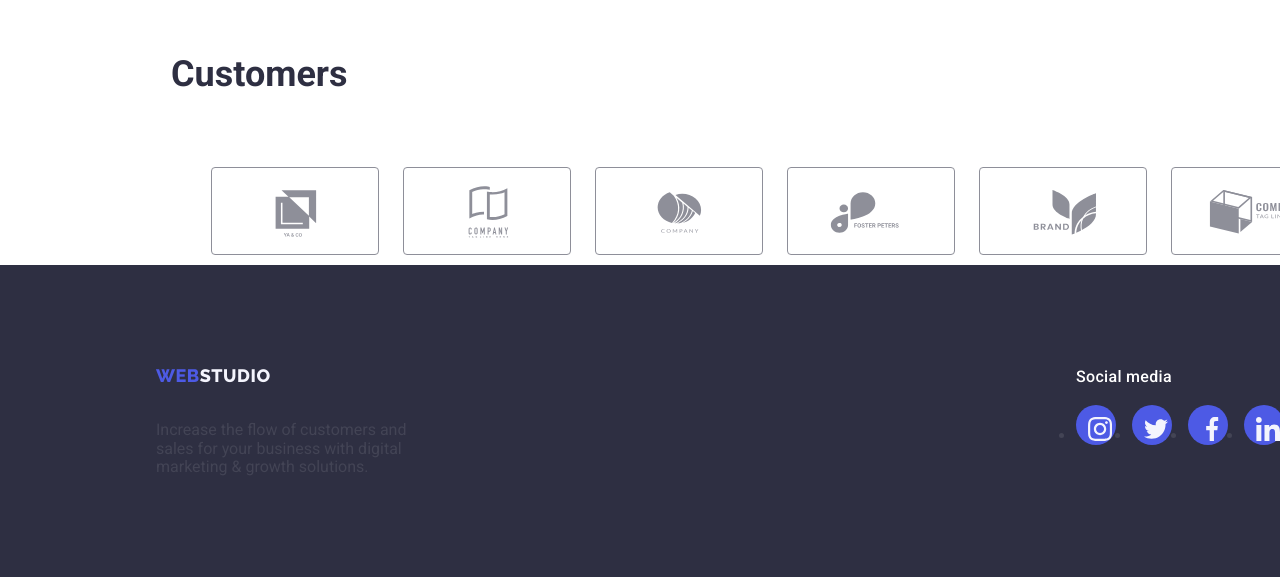
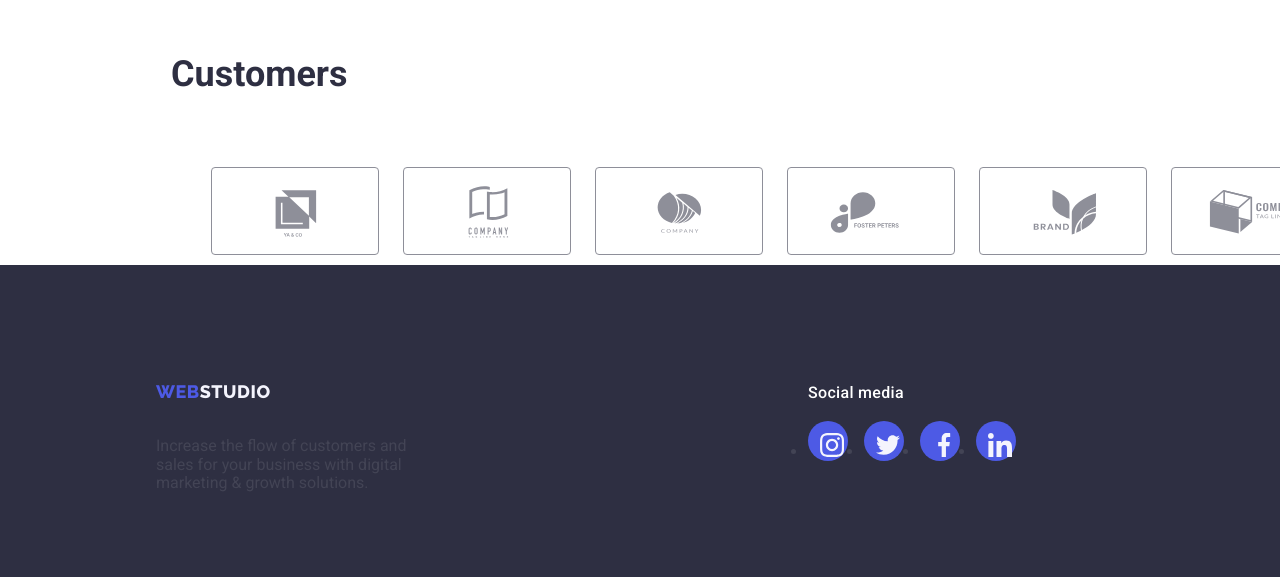
Before and after one commit to ArtemGit1/goit-markup-hw-04, a plain HTML site: page index.html in a window 1280 px wide. Shown: the part 2617-3200 px from the top of the page. Drawn offline with Linux system fonts and the light colour scheme.

Commit message:
Update style.css

```diff
--- a/css/style.css
+++ b/css/style.css
@@ -478,8 +478,7 @@ img{
 
 }
 .index-footer-sn{
-    margin-left: 540px;
-    margin-top: -116px;
+    margin: 0 auto;
 }
 .index-footer-sn-p{
     font-family: 'Roboto';
```
